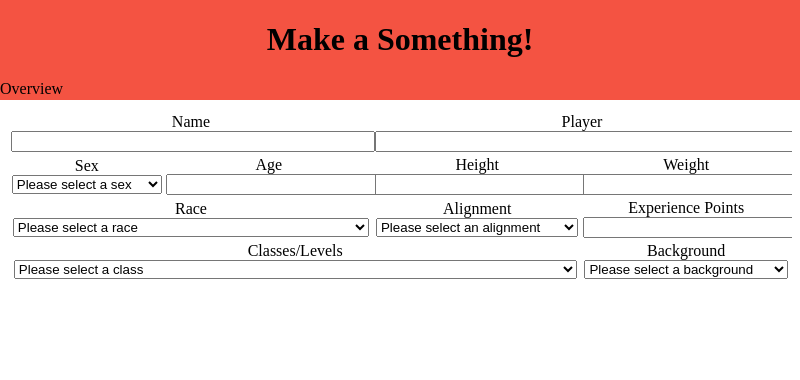
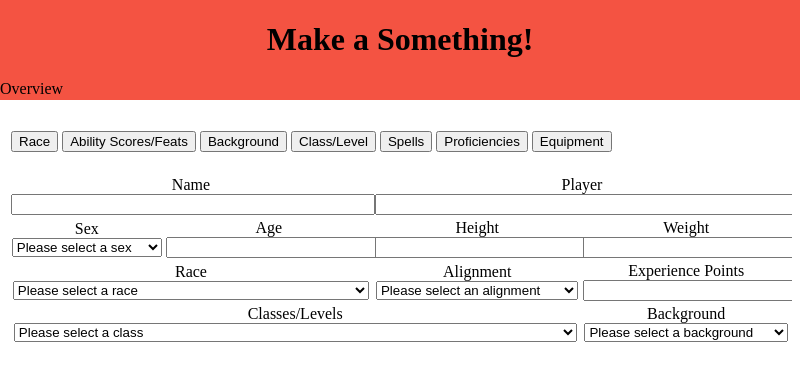
Before and after one commit to bholden1/electron_test, an Electron app: page index.html in a window 800 px wide. Drawn offline with Linux system fonts and the light colour scheme; no server answers.

Commit message:
Add a top row to switch what to edit

```diff
--- a/index.html
+++ b/index.html
@@ -13,21 +13,33 @@
     </div>
 
     <div id="body">
-      <!-- <br> -->
-      <!-- <table id="top_table">
+      <br>
+      <table id="top_table">
         <tr>
           <td>
-            <button type="button" onclick="loadXMLDoc()">Read my XML file</button>
+            <button type="button" onclick="">Race</button>
           </td>
           <td>
-            <select name="class_select" id="myDropdown" onchange="showClassDetails()">
-              <option hidden="true">Please select a class</option>
-              <option value="null" disabled>Data Not Loaded</option>
-            </select>
+            <button type="button" onclick="">Ability Scores/Feats</button>
+          </td>
+          <td>
+            <button type="button" onclick="">Background</button>
+          </td>
+          <td>
+            <button type="button" onclick="">Class/Level</button>
+          </td>
+          <td>
+            <button type="button" onclick="">Spells</button>
+          </td>
+          <td>
+            <button type="button" onclick="">Proficiencies</button>
+          </td>
+          <td>
+            <button type="button" onclick="">Equipment</button>
           </td>
         </tr>
-      </table> -->
-      <!-- <br> -->
+      </table>
+      <br>
 
       <table id="basic_info" width="100%" align="center">
         <tr>
```
